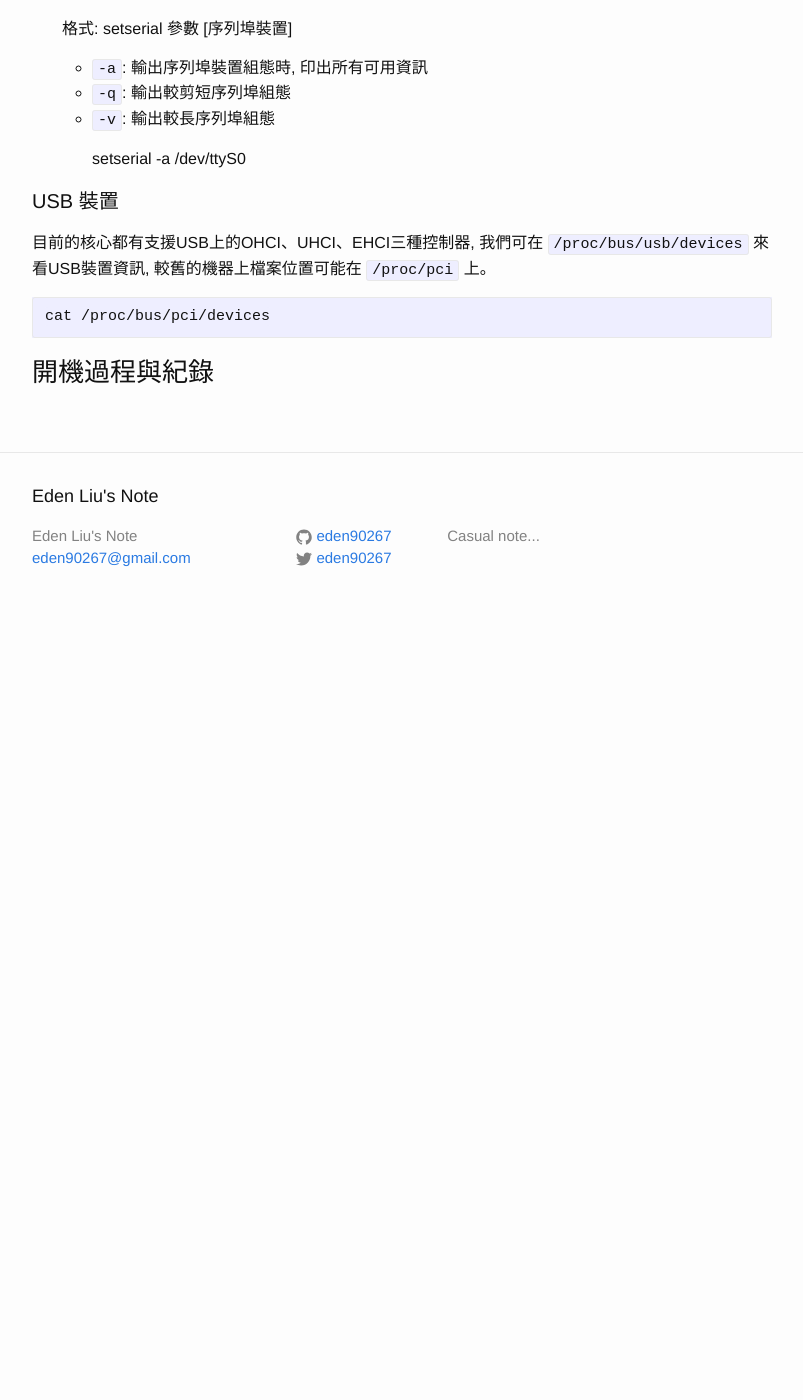
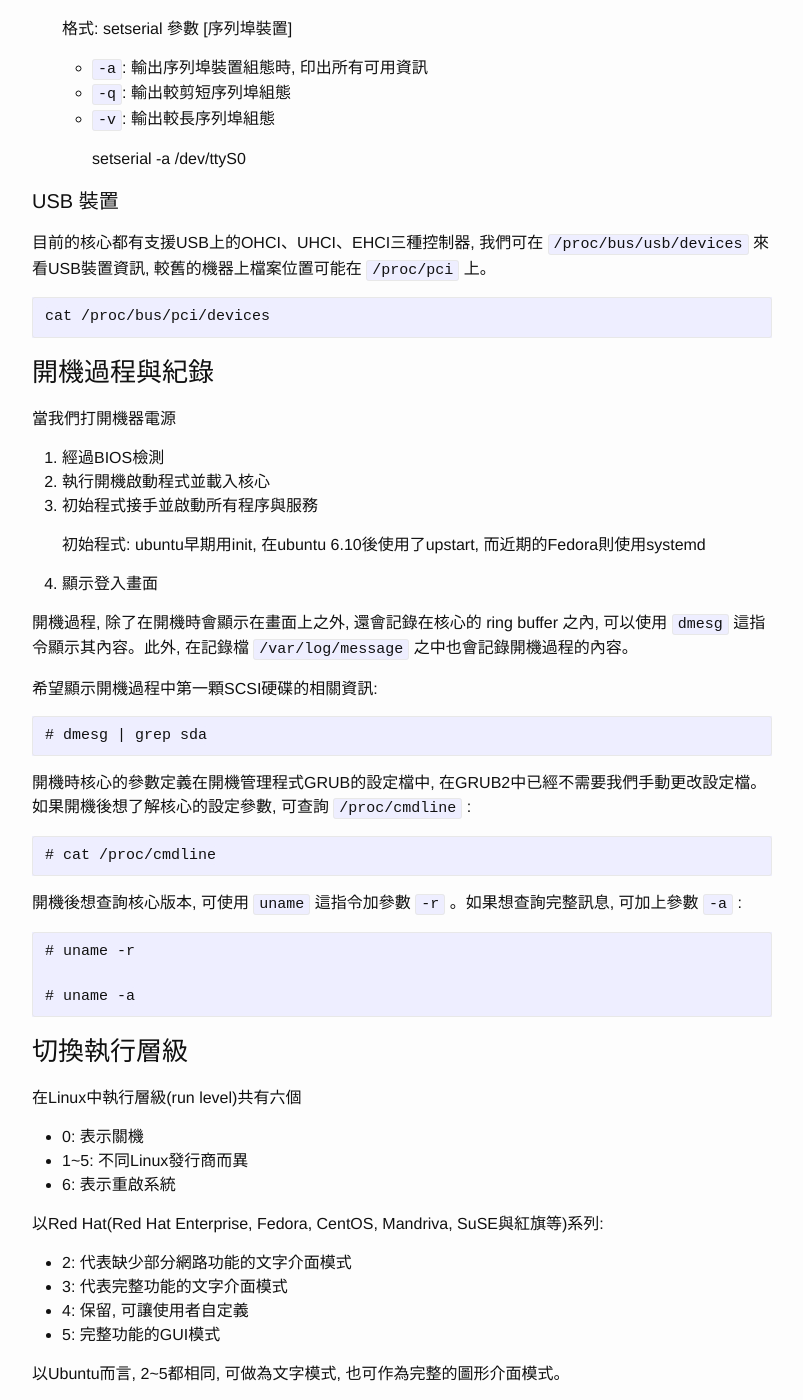
Before and after one commit to eden90267/eden90267.github.io, a Jekyll site: the page built from _posts/2016-04-25-linux-LPIC-1-study-note-ch1,2,3,4.markdown, in a window 1280 px wide and 1400 px high, scrolled down 8552 px. Shown: the whole window, without its empty margins (238-1041 px from the left). Built offline with Jekyll 4.4.1, drawn with Linux system fonts in a browser that asks for light colours; before the commit the page ends 9182 px from its top, so only the background shows below that; some of the changed text lies outside the part shown.

Commit message:
add content with linux-LPIC-1 page

```diff
--- a/_posts/2016-04-25-linux-LPIC-1-study-note-ch1,2,3,4.markdown
+++ b/_posts/2016-04-25-linux-LPIC-1-study-note-ch1,2,3,4.markdown
@@ -355,3 +355,153 @@ PCI匯流排常見於現在的個人電腦中, 並已經取代了ISA, 成為標
 	cat /proc/bus/pci/devices
 
 ### 開機過程與紀錄 ###
+
+當我們打開機器電源
+
+1. 經過BIOS檢測
+2. 執行開機啟動程式並載入核心
+3. 初始程式接手並啟動所有程序與服務
+
+	初始程式: ubuntu早期用init, 在ubuntu 6.10後使用了upstart, 而近期的Fedora則使用systemd
+
+4. 顯示登入畫面
+
+開機過程, 除了在開機時會顯示在畫面上之外, 還會記錄在核心的 ring buffer 之內, 可以使用 `dmesg` 這指令顯示其內容。此外, 在記錄檔 `/var/log/message` 之中也會記錄開機過程的內容。
+
+希望顯示開機過程中第一顆SCSI硬碟的相關資訊:
+
+	# dmesg | grep sda
+
+開機時核心的參數定義在開機管理程式GRUB的設定檔中, 在GRUB2中已經不需要我們手動更改設定檔。如果開機後想了解核心的設定參數, 可查詢 `/proc/cmdline` :
+
+	# cat /proc/cmdline
+
+開機後想查詢核心版本, 可使用 `uname` 這指令加參數 `-r` 。如果想查詢完整訊息, 可加上參數 `-a` :
+
+	# uname -r
+
+	# uname -a
+
+### 切換執行層級 ###
+
+在Linux中執行層級(run level)共有六個
+
+- 0: 表示關機
+- 1~5: 不同Linux發行商而異
+- 6: 表示重啟系統
+
+以Red Hat(Red Hat Enterprise, Fedora, CentOS, Mandriva, SuSE與紅旗等)系列:
+
+- 2: 代表缺少部分網路功能的文字介面模式
+- 3: 代表完整功能的文字介面模式
+- 4: 保留, 可讓使用者自定義
+- 5: 完整功能的GUI模式
+
+以Ubuntu而言, 2~5都相同, 可做為文字模式, 也可作為完整的圖形介面模式。
+
+Run level: Ubuntu涵義 | Red Hat涵義
+
+- 0: 關機 | 關機
+- 1: 單人模式 | 單人模式
+- 2: 圖形介面的多人模式(default) | 受限的多人模式
+- 3: 保留 | 文字介面的多人模式
+- 4: 保留 | 保留, 使用者可自行定義
+- 5: 保留 | 圖形介面的多人模式
+- 6: 重新開機 | 重新開機
+
+Ubuntu在Run Level 2到5 是沒差別的, 都可作為一般的文字模式或圖形介面模式。
+
+### 關機與重啟系統 ###
+
+#### 登出與關閉系統 ####
+
+關閉作業系統, 只需將執行層級調整為0即可。
+
+	init 0
+
+或使用 `shutdown` 、 `poweroff` 這類的指令關閉作業系統。
+
+`shutdown -h` 或是 `poweroff`
+
+若將電源選項編入核心中(default), 則關閉系統時會一起將機器的電源關閉(關閉電源這項功能取決於主機板的晶片組, 近幾年的主機板都支援這項功能)。
+
+#### 重新啟動系統 ####
+
+只需將initial模式調整為6即可
+
+	init 6
+
+或使用 reboot 這類指令關閉作業系統
+
+	reboot
+
+### 管理共享函式庫 ###
+
+函式庫主要是給**執行檔使用的一個「資料庫」**。將共用的部分獨立寫出, 成為一個共用函式庫, 因此共用函式庫可以給多個程式共用。除了減低檔案大小之外, 在某些套件更新時只需更新函式庫, 而不需更動程式, 可讓套件管理上更有效率。
+
+在Linux中的函式庫都以 `lib` 開頭, 再加上函式庫的名稱, 接著再加上「.so」或「.a」,
+
+- 「.so」表示共享函式庫
+- 「.a」表示靜態函式庫
+
+	靜態函式庫中的元件會連結到執行檔中, 因此在程式執行的過程不需要函式庫, 但檔案會比較大。
+
+在「.so」後面可能還會加上「.N」, 其中N表示版本號碼, 因此一個共享函式庫的名稱可能為liblber-2.4.so.2.9.2。
+
+共享函式庫通常放於 `/lib` 之下, 設定檔為 `/etc/ld.so.conf` , 產生的暫存快取檔為 `/etc/ld.so.cache` , 環境變數為 LD_LIBRARY_PATH, 這些內容都必須熟記。
+
+此外, 共享函式庫相關指令有兩個
+
+- ldd: 可列出共享函式庫(關聯性)
+- ldconfig: 可設定或建立共享函式庫(關聯性)
+
+這兩個指令有時容易混淆, 要注意。
+
+## 本章考題練習 ##
+
+4.1.2
+
+1. /dev/sda
+2. 4
+3. BDE
+4. CD
+
+4.3.1
+
+1. bus
+2. pnpdump
+3. A
+4. A -> E, lspci的內容不會有網路卡卡號的的資訊
+5. E
+6. D -> B
+7. 7
+
+4.3.2
+
+1. D
+2. D -> B
+3. dmesg
+4. B
+5. A, 順序為: BIOS -> bootloader -> kernel -> init -> inetd
+
+4.3.3
+
+1. init
+2. A ->　B, 選項 A 中的題目要求使用 `/bin/sh` 取代 `/sbin/init` 。選項 CD 語法錯誤。
+3. B
+
+4.3.4
+
+1. AE
+2. D
+
+4.3.5
+
+1. LD_LIBRARY_PATH
+2. C
+3. ldd -> ldd /usr/lib/abc.so
+4. A
+5. B
+6. D
+
+---
```
